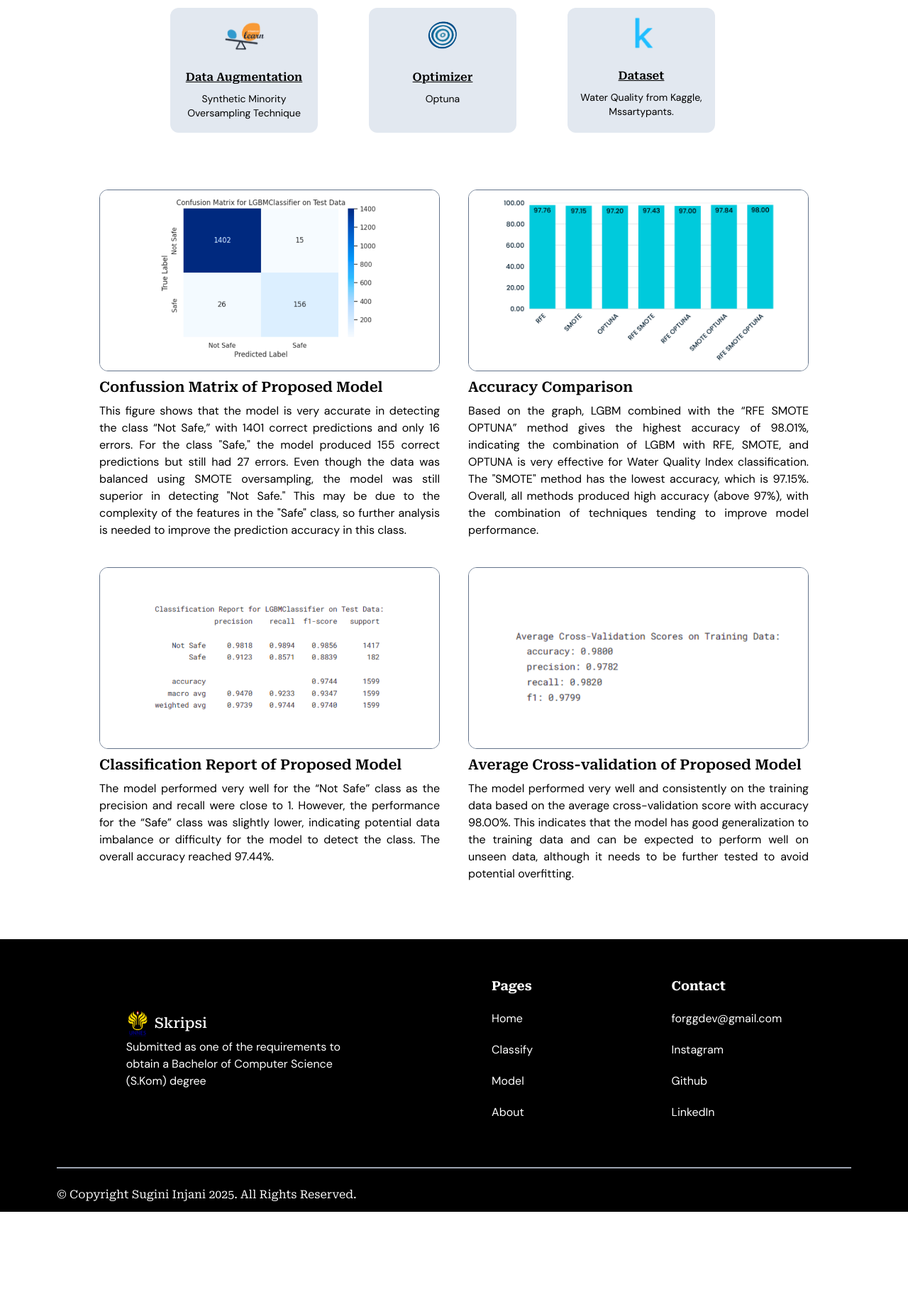
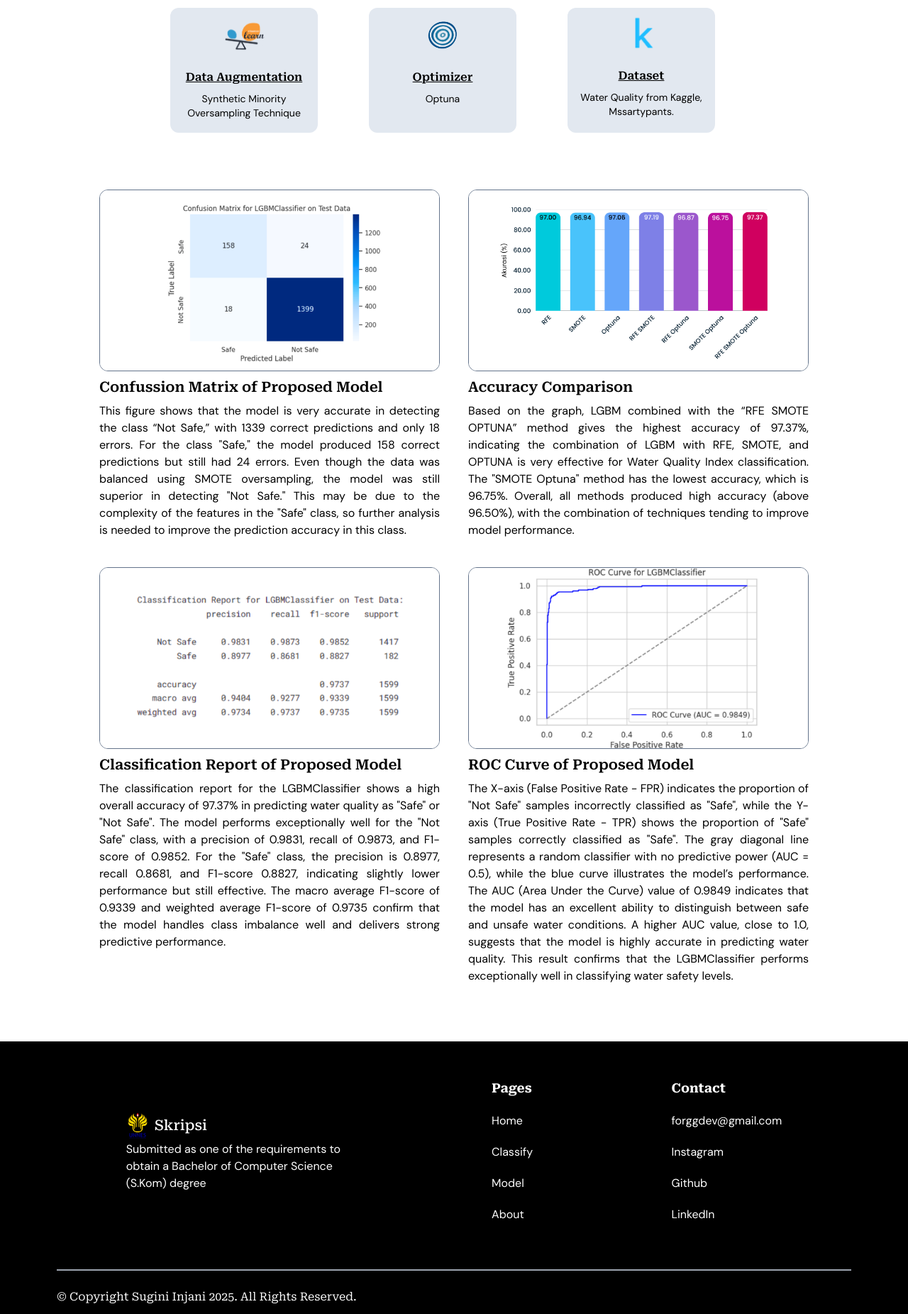
Before and after one commit to injanisgg/skripsi-wqi-prediction, a Flask app: page /model in a window 1280 px wide. Shown: the part 601-2452 px from the top of the page at 71% size. Before the commit the page ends 2308 px from the top, so only its background shows below. Run offline with Flask 3, Linux system fonts and the light colour scheme; parts of the project's set-up code (start-up, migrations or seed data) failed here and were passed over.

Commit message:
`Updated model.html template with new accuracy values and images, and modified base.html template to add hover effect to email link.`

```diff
--- a/app/static/css/output.css
+++ b/app/static/css/output.css
@@ -710,10 +710,6 @@ video {
   table-layout: auto;
 }
 
-.table-fixed {
-  table-layout: fixed;
-}
-
 .border-collapse {
   border-collapse: collapse;
 }
--- a/app/templates/base.html
+++ b/app/templates/base.html
@@ -72,7 +72,7 @@
             </div>
             <div class="flex flex-col text-white gap-5">
                 <p class="text-lg font-bold font-serif">Contact</p>
-                <p class="font-sans">forggdev@gmail.com</p>
+                <p class="font-sans hover:underline hover:cursor-pointer">forggdev@gmail.com</p>
                 <a href="instagram.com/s.injzhani" target="_blank" class="font-sans hover:underline">Instagram</a>
                 <a href="github.com/injanisgg" target="_blank" class="font-sans hover:underline">Github</a>
                 <a href="linkedin.com/suginiinjani" target="_blank" class="font-sans hover:underline">LinkedIn</a>
--- a/app/templates/model.html
+++ b/app/templates/model.html
@@ -65,14 +65,14 @@
         </div>
         <p class="text-xl font-semibold text-black font-serif">Confussion Matrix of Proposed Model</p>
         <p class="text-black font-sans xl:w-[30rem] text-justify">
-            This figure shows that the model is very accurate in detecting the class “Not Safe,” with 1401 correct predictions and only 16 errors. For the class "Safe," the model produced 155 correct predictions but still had 27 errors. Even though the data was balanced using SMOTE oversampling, the model was still superior in detecting "Not Safe." This may be due to the complexity of the features in the "Safe" class, so further analysis is needed to improve the prediction accuracy in this class.</p>
+            This figure shows that the model is very accurate in detecting the class “Not Safe,” with 1339 correct predictions and only 18 errors. For the class "Safe," the model produced 158 correct predictions but still had 24 errors. Even though the data was balanced using SMOTE oversampling, the model was still superior in detecting "Not Safe." This may be due to the complexity of the features in the "Safe" class, so further analysis is needed to improve the prediction accuracy in this class.</p>
     </div>
     <div class="flex flex-col gap-2">
         <div class="relative">
             <img src="{{ url_for('static', filename='img/comparative.png') }}" alt="water" class="xl:w-[30rem] xl:h-64 object-cover rounded-xl border border-slate-500">
         </div>
         <p class="text-xl font-semibold text-black font-serif">Accuracy Comparison</p>
-        <p class="text-black font-sans xl:w-[30rem] text-justify">Based on the graph, LGBM combined with the “RFE SMOTE OPTUNA” method gives the highest accuracy of 98.01%, indicating the combination of LGBM with RFE, SMOTE, and OPTUNA is very effective for Water Quality Index classification. The "SMOTE" method has the lowest accuracy, which is 97.15%. Overall, all methods produced high accuracy (above 97%), with the combination of techniques tending to improve model performance.</p>
+        <p class="text-black font-sans xl:w-[30rem] text-justify">Based on the graph, LGBM combined with the “RFE SMOTE OPTUNA” method gives the highest accuracy of 97.37%, indicating the combination of LGBM with RFE, SMOTE, and OPTUNA is very effective for Water Quality Index classification. The "SMOTE Optuna" method has the lowest accuracy, which is 96.75%. Overall, all methods produced high accuracy (above 96.50%), with the combination of techniques tending to improve model performance.</p>
     </div>
     <div class="flex flex-col gap-2">
         <div class="relative">
@@ -80,15 +80,15 @@
         </div>
         <p class="text-xl font-semibold text-black font-serif">Classification Report of Proposed Model</p>
         <p class="text-black font-sans xl:w-[30rem] text-justify">
-            The model performed very well for the “Not Safe” class as the precision and recall were close to 1. However, the performance for the “Safe” class was slightly lower, indicating potential data imbalance or difficulty for the model to detect the class. The overall accuracy reached 97.44%.</p>
+            The classification report for the LGBMClassifier shows a high overall accuracy of 97.37% in predicting water quality as "Safe" or "Not Safe". The model performs exceptionally well for the "Not Safe" class, with a precision of 0.9831, recall of 0.9873, and F1-score of 0.9852. For the "Safe" class, the precision is 0.8977, recall 0.8681, and F1-score 0.8827, indicating slightly lower performance but still effective. The macro average F1-score of 0.9339 and weighted average F1-score of 0.9735 confirm that the model handles class imbalance well and delivers strong predictive performance.</p>
     </div>
     <div class="flex flex-col gap-2">
         <div class="relative">
-            <img src="{{ url_for('static', filename='img/avg-cv.png') }}" alt="water" class="xl:w-[30rem] xl:h-64 object-cover rounded-xl border border-slate-500">
+            <img src="{{ url_for('static', filename='img/roc.png') }}" alt="water" class="xl:w-[30rem] xl:h-64 object-cover rounded-xl border border-slate-500">
         </div>
-        <p class="text-xl font-semibold text-black font-serif">Average Cross-validation of Proposed Model</p>
+        <p class="text-xl font-semibold text-black font-serif">ROC Curve of Proposed Model</p>
         <p class="text-black font-sans xl:w-[30rem] text-justify">
-            The model performed very well and consistently on the training data based on the average cross-validation score with accuracy 98.00%. This indicates that the model has good generalization to the training data and can be expected to perform well on unseen data, although it needs to be further tested to avoid potential overfitting.</p>
+            The X-axis (False Positive Rate - FPR) indicates the proportion of "Not Safe" samples incorrectly classified as "Safe", while the Y-axis (True Positive Rate - TPR) shows the proportion of "Safe" samples correctly classified as "Safe". The gray diagonal line represents a random classifier with no predictive power (AUC = 0.5), while the blue curve illustrates the model’s performance. The AUC (Area Under the Curve) value of 0.9849 indicates that the model has an excellent ability to distinguish between safe and unsafe water conditions. A higher AUC value, close to 1.0, suggests that the model is highly accurate in predicting water quality. This result confirms that the LGBMClassifier performs exceptionally well in classifying water safety levels.</p>
     </div>
  </div>
 <!-- end result -->
```
Also changed, not shown: app/static/img/avg-cv.png (deleted), app/static/img/class-report.png, app/static/img/comparative.png, app/static/img/conf-matrix.png, app/static/img/roc.png (added).
